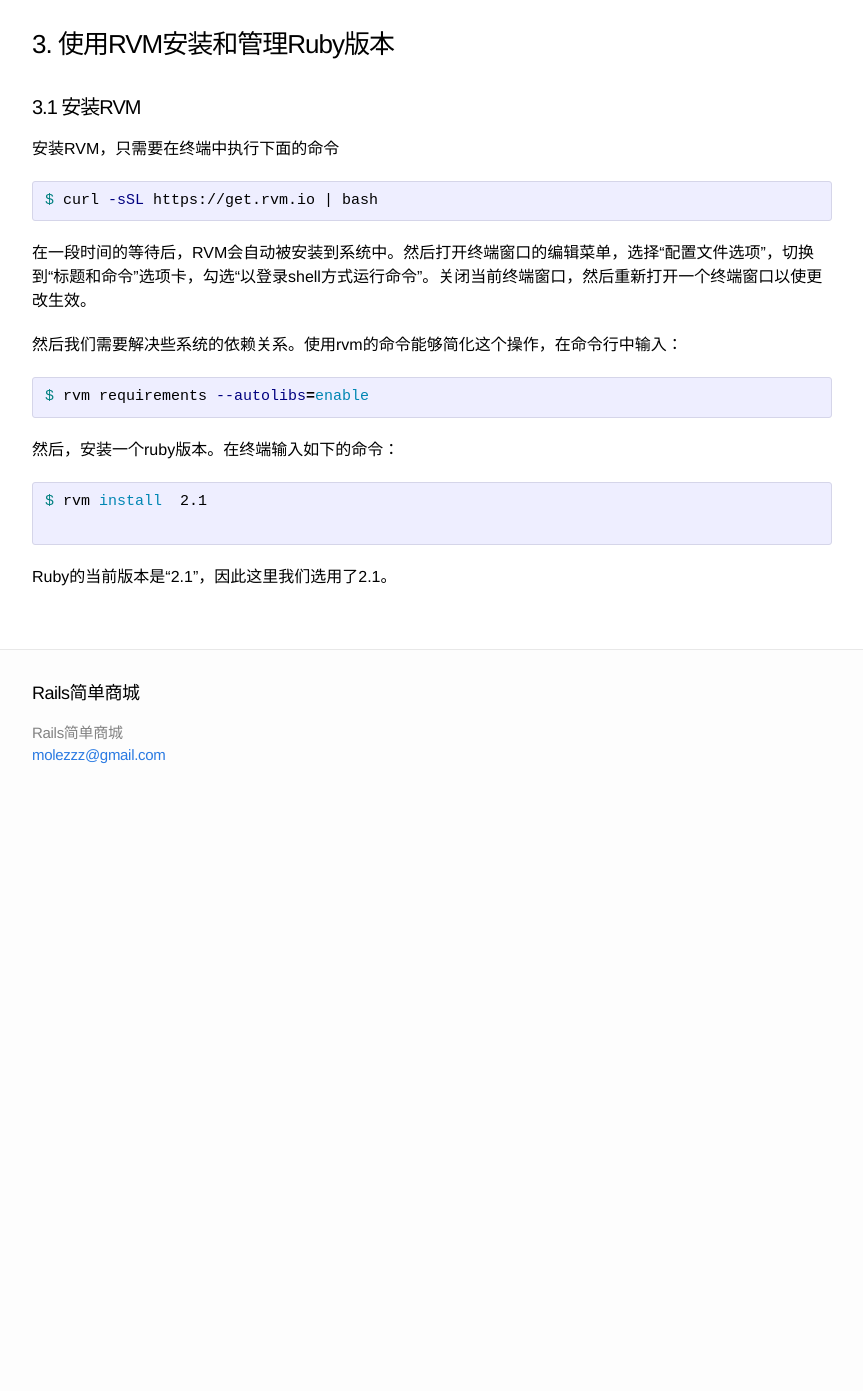
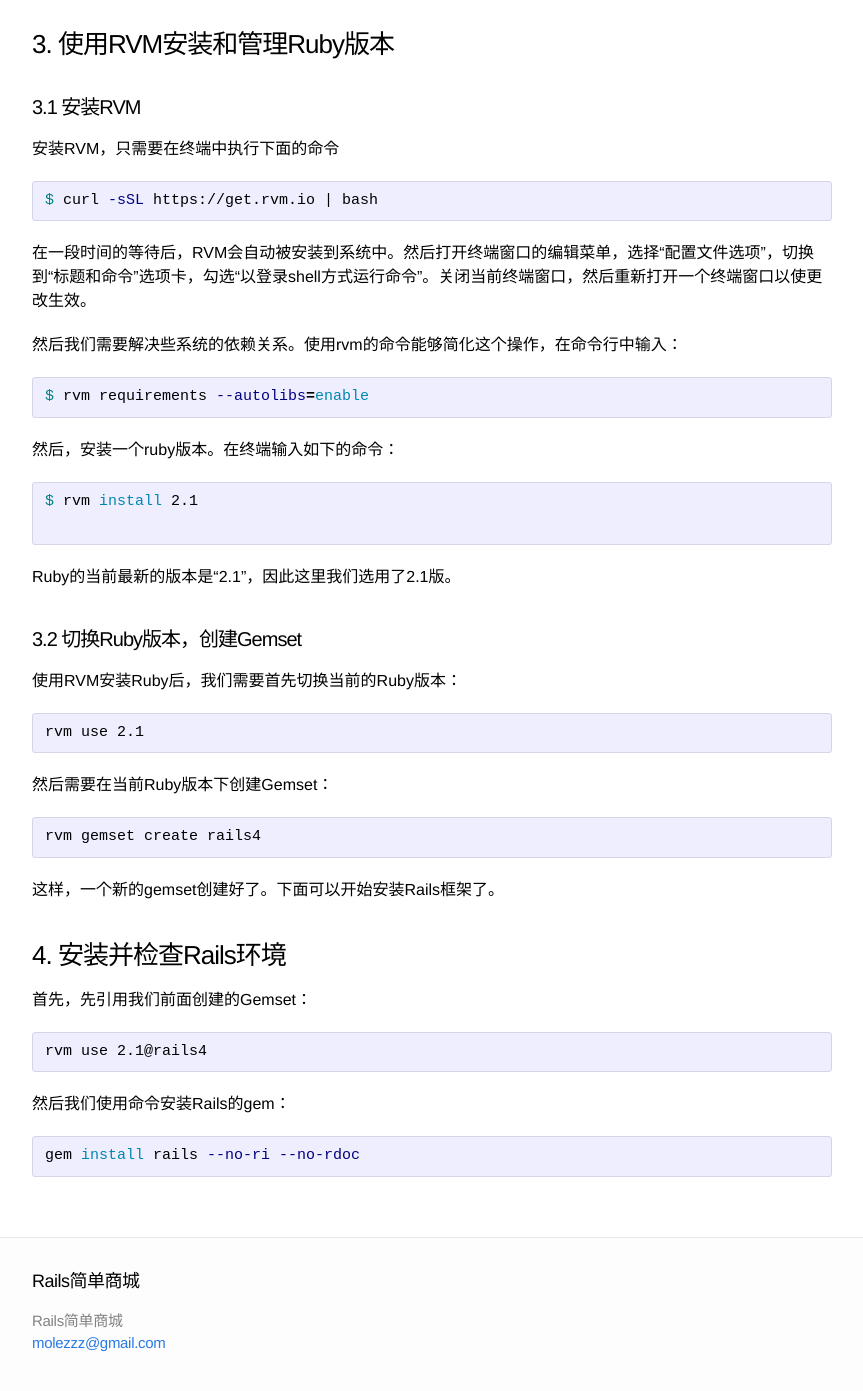
Before and after one commit to molezzz/rails_lesson, a Jekyll site: the page built from lesson_lite/doc/_posts/2014-08-31-step-1.md, in a window 1280 px wide and 1400 px high, scrolled down 1123 px. Shown: the top 1391 px of the window, without its empty margins (208-1071 px from the left). Built offline with Jekyll 4.4.1, drawn with Linux system fonts in a browser that asks for light colours; Markdown is read by kramdown in place of the engine named in the settings; before the commit the page ends 1935 px from its top, so only the background shows below that.

Commit message:
2014-09-01

````diff
--- a/lesson_lite/doc/_posts/2014-08-31-step-1.md
+++ b/lesson_lite/doc/_posts/2014-08-31-step-1.md
@@ -63,8 +63,39 @@ $ rvm requirements --autolibs=enable
 然后，安装一个ruby版本。在终端输入如下的命令：
 
 ``` bash
-$ rvm install  2.1
+$ rvm install 2.1
 
 ```
 
-Ruby的当前版本是“2.1”，因此这里我们选用了2.1。
+Ruby的当前最新的版本是“2.1”，因此这里我们选用了2.1版。
+
+#### 3.2 切换Ruby版本，创建Gemset
+
+使用RVM安装Ruby后，我们需要首先切换当前的Ruby版本：
+
+``` bash
+rvm use 2.1
+```
+
+然后需要在当前Ruby版本下创建Gemset：
+
+``` bash
+rvm gemset create rails4
+```
+
+这样，一个新的gemset创建好了。下面可以开始安装Rails框架了。
+
+###4. 安装并检查Rails环境
+
+首先，先引用我们前面创建的Gemset：
+
+
+``` bash
+rvm use 2.1@rails4
+```
+
+然后我们使用命令安装Rails的gem：
+
+``` bash
+gem install rails --no-ri --no-rdoc
+```
````
